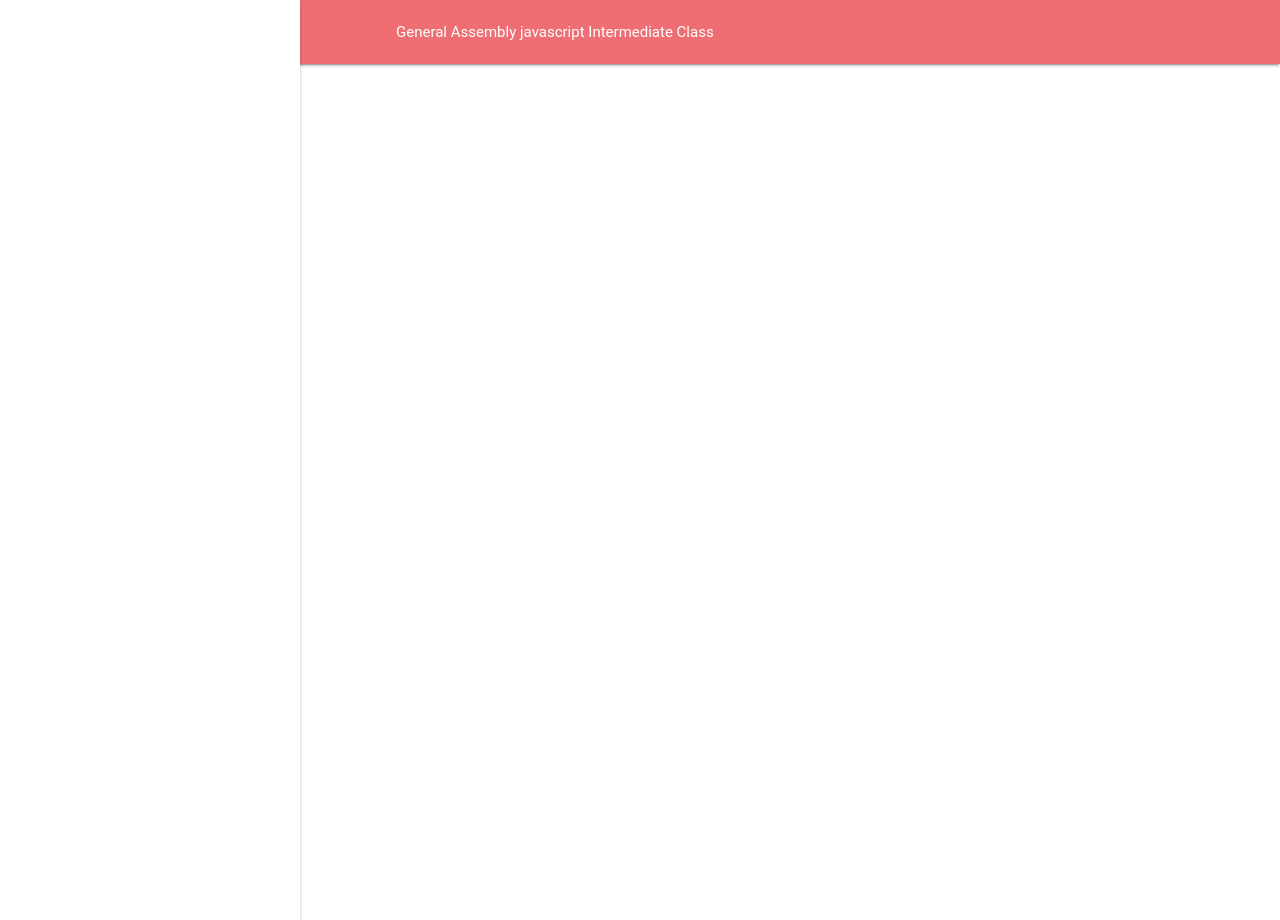
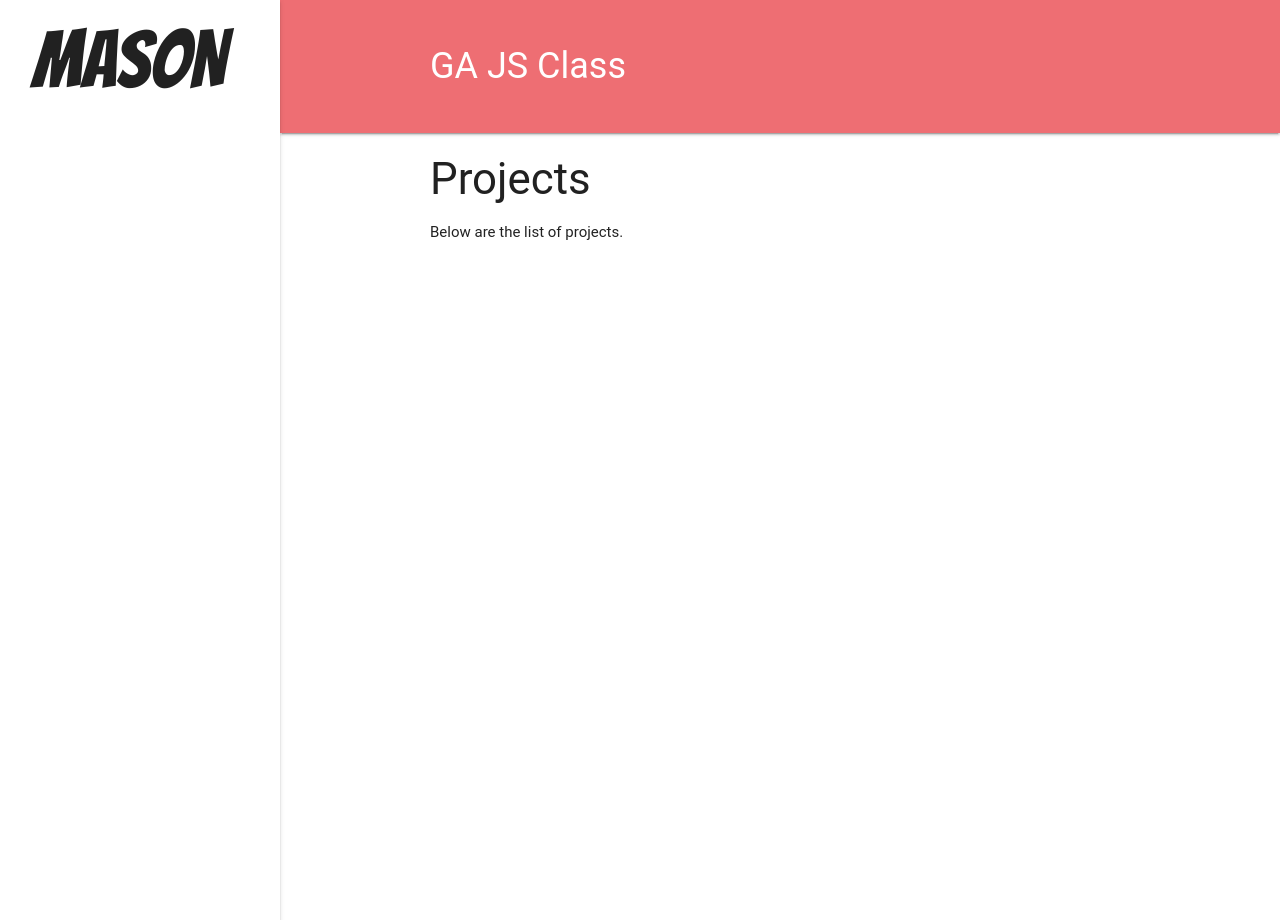
Before and after one commit to mason-lee/jsd2, a PHP site: page / in a window 1280 px wide. Run offline with PHP 8.4, Linux system fonts and the light colour scheme; some libraries are stand-ins or nearby versions; some web fonts are replaced.

Commit message:
Initial set up for project page

```diff
--- a/index.html
+++ b/index.html
@@ -6,6 +6,7 @@
       <!--Import materialize.css-->
       <!-- Compiled and minified CSS -->
       <link rel="stylesheet" href="https://cdnjs.cloudflare.com/ajax/libs/materialize/0.97.6/css/materialize.min.css">
+			<link href="https://fonts.googleapis.com/css?family=Bangers" rel="stylesheet">
 			<link rel="stylesheet" href="style.css">
       <!--Let browser know website is optimized for mobile-->
       <meta name="viewport" content="width=device-width, initial-scale=1.0"/>
@@ -15,19 +16,35 @@
 			<header class="main-header">
 				<nav class="top-nav">
         	<div class="container">
-		        <div class="nav-wrapper"><a class="page-title">General Assembly javascript Intermediate Class</a></div>
+		        <div class="nav-wrapper">
+                <a class="page-title">GA JS Class</a>
+            </div>
 		      </div>
 					<ul class="side-nav fixed">
-
+						<li class="mason-logo-wrapper">
+							<a class="mason-logo" href="/index.html">
+								MASON
+							</a>
+						</li>
 					</ul>
 		    </nav>
-
-				<!-- <ul id="nav-mobile" class="side-nav fixed" style="transform: translateX(0%);">
-	        <li class="logo"><a id="logo-container" class="brand-logo"></li>
-	        <li class="bold"><a href="about.html" class="waves-effect waves-teal">About</a></li>
-      	</ul> -->
-
 			</header>
+      <main>
+        <div class="container">
+            <div class="row">
+                <div class="col s12 l10">
+                    <div>
+                        <div class="main-container">
+                            <h3 class="header">Projects</h3>
+                            <p>
+                                Below are the list of projects.
+                            </p>
+                        </div>
+                    </div>
+                </div>
+            </div>
+        </div>
+      </main>
 
 
       <!--Import jQuery before materialize.js-->
--- a/style.css
+++ b/style.css
@@ -1,3 +1,34 @@
-.main-header {
-  padding-left: 240px;
+body {
+
 }
+
+.top-nav {
+  height: 133px;
+}
+
+.page-title {
+  font-size: 36px;
+  line-height: 133px;
+}
+
+.main-header, main {
+  padding-left: 280px;
+}
+
+.mason-logo-wrapper {
+  padding: 36px 0;
+}
+
+.mason-logo {
+  font-size: 80px !important;
+  font-family: 'Bangers', cursive;
+}
+
+.side-nav {
+  width: 280px !important;
+}
+
+.nav-wrapper {
+  position: relative;
+  height: 100%;
+}
```
Also changed, not shown: template/template.html (added, +13 -0 lines), template/css/template.css (added), template/js/template.js (added).
